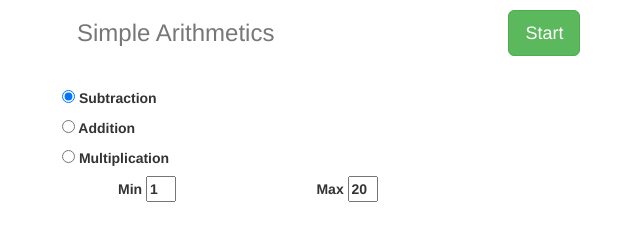
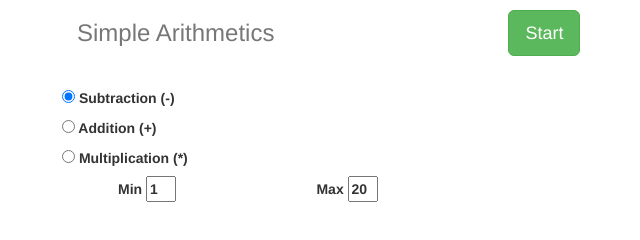
Before and after one commit to inso/simple-arithemtics, a plain HTML site: page index.html in a window 1280 px wide. Shown: the full height of the page, 293-933 px from the left. Drawn offline with nearby package versions, Linux system fonts and the light colour scheme.

Commit message:
improved operations displaying

```diff
--- a/index.html
+++ b/index.html
@@ -19,7 +19,7 @@
             </div>
 
             <div class="row" v-show="mode == 'stopped'" v-for="(operation, operationId) in operations">
-                <div class="col-xs-4"><label><input type="radio" v-bind:value="operationId" v-model="operationName" /> {{ operation.title() }}</label></div>
+                <div class="col-xs-4"><label><input type="radio" v-bind:value="operationId" v-model="operationName" /> {{ operation.title() }} ({{ operation.symbol() }})</label></div>
             </div>
 
             <div class="row center" v-show="mode == 'stopped'">
```
